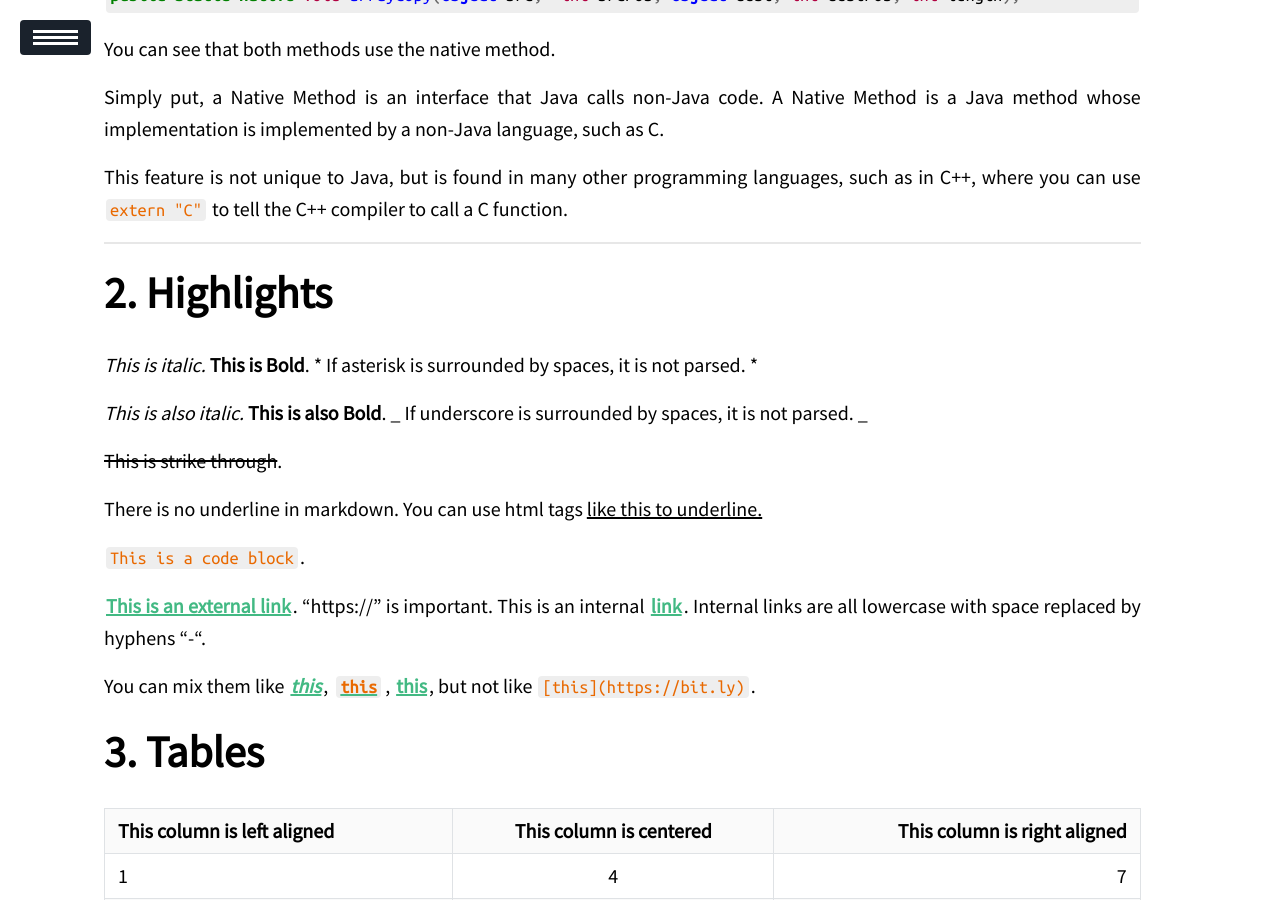
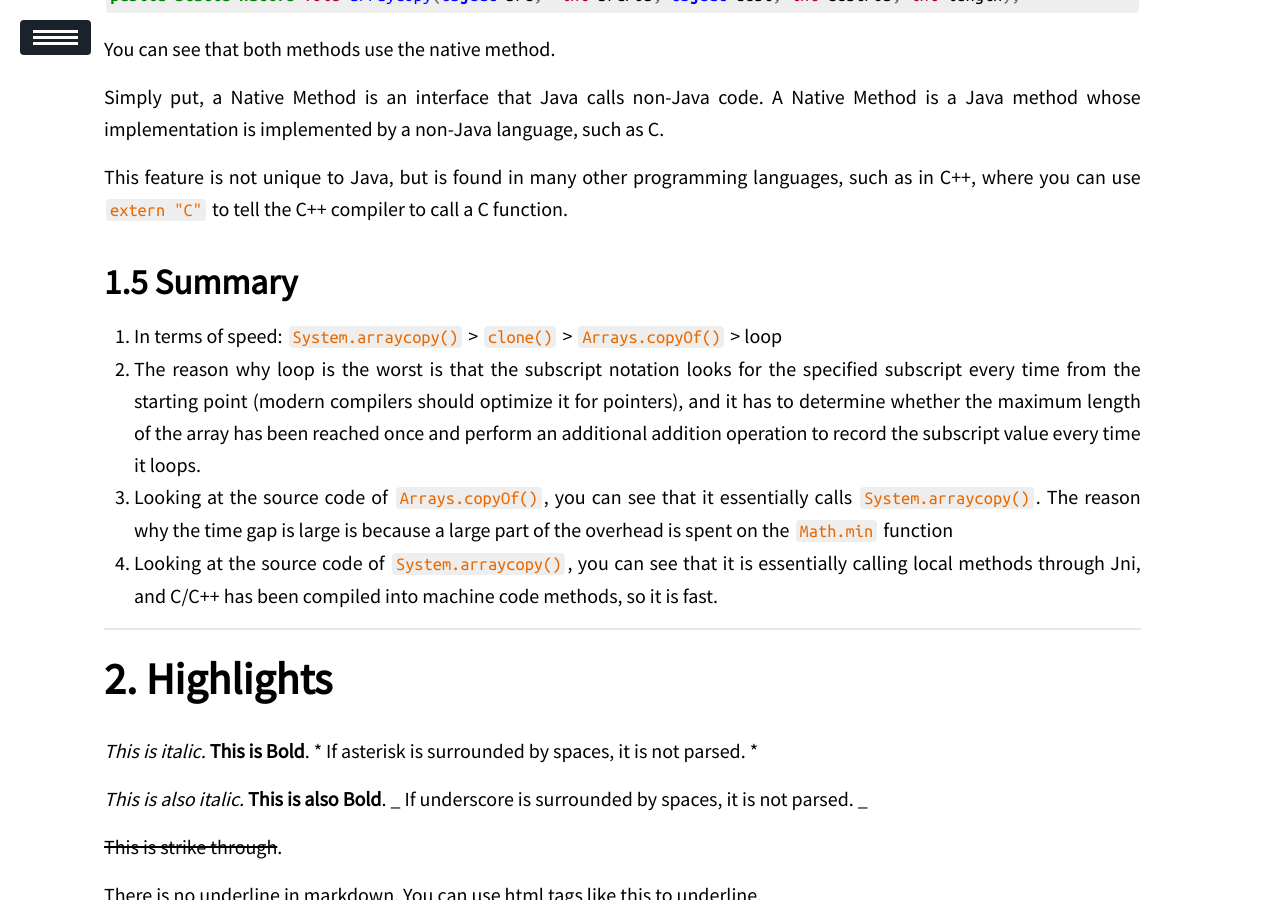
Before and after one commit to ssskz/ssskz.github.io, a Jekyll site: the page built from _posts/2023-2-21-JAVA.md, in a window 1280 px wide and 900 px high, scrolled down 12107 px. Built offline with Jekyll 4.4.1, drawn with Linux system fonts in a browser that asks for light colours; our own code applies the rules of GitHub Pages for plain Markdown files; formulas are drawn with MathJax 3; a script that is not in the unit is left out.

Commit message:
update
Signed-off-by: ssskz <12497590+ssskz@user.noreply.gitee.com>

```diff
--- a/_posts/2023-2-21-JAVA.md
+++ b/_posts/2023-2-21-JAVA.md
@@ -408,6 +408,14 @@ Simply put, a Native Method is an interface that Java calls non-Java code. A Nat
 
 This feature is not unique to Java, but is found in many other programming languages, such as in C++, where you can use `extern "C"` to tell the C++ compiler to call a C function.
 
+## Summary
+
+1. In terms of speed: `System.arraycopy()` > `clone()` > `Arrays.copyOf()` > loop
+2. The reason why loop is the worst is that the subscript notation looks for the specified subscript every time from the starting point (modern compilers should optimize it for pointers), and it has to determine whether the maximum length of the array has been reached once and perform an additional addition operation to record the subscript value every time it loops.
+3. Looking at the source code of `Arrays.copyOf()`, you can see that it essentially calls `System.arraycopy()`. The reason why the time gap is large is because a large part of the overhead is spent on the `Math.min` function
+4. Looking at the source code of `System.arraycopy()`, you can see that it is essentially calling local methods through Jni, and C/C++ has been compiled into machine code methods, so it is fast.
+
+
 ------
 
 # Highlights
@@ -425,7 +433,6 @@ There is no underline in markdown. You can use html tags <u>like this to underli
 [This is an external link](https://bit.ly). "https://" is important. This is an internal [link](#this-is-a-h2). Internal links are all lowercase with space replaced by hyphens "-".
 
 You can mix them like [*this*](https://bit.ly), [`this`](https://bit.ly), **[this](https://bit.ly)**, but not like `[this](https://bit.ly)`.
-
 
 # Tables
 
```
